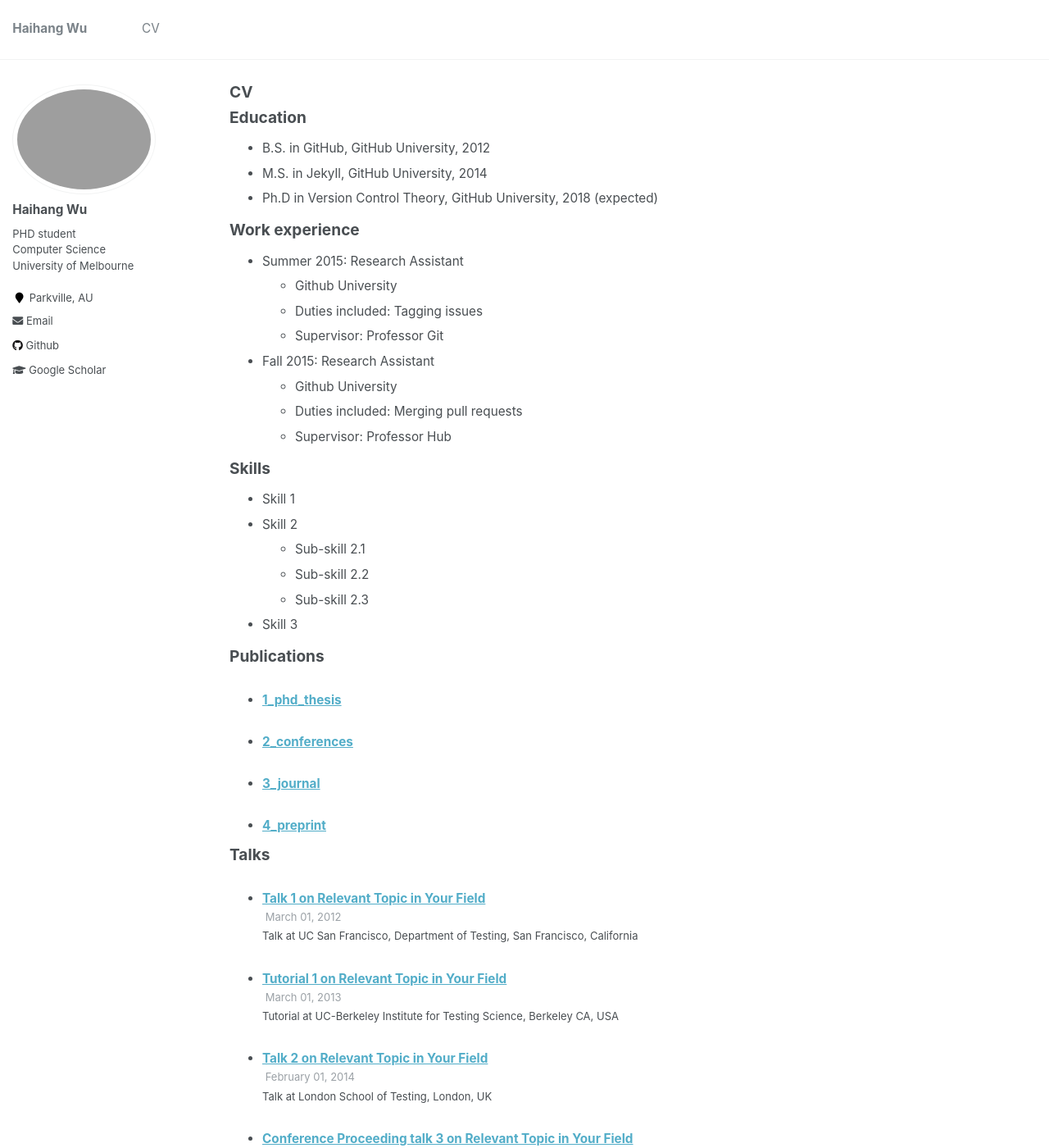
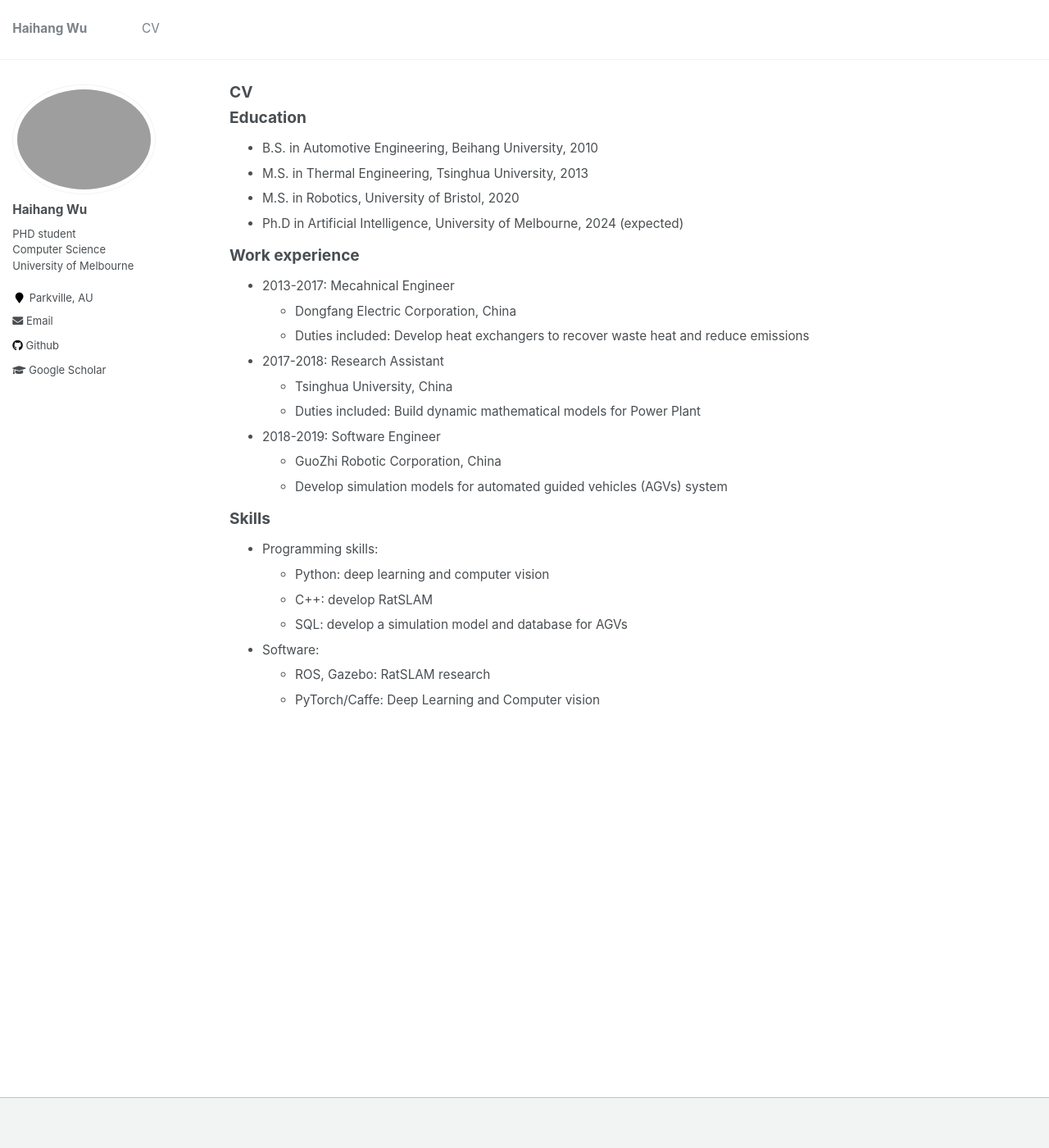
Before and after one commit to HaihangWu/HaihangWu.github.io, a Jekyll site: the page built from _pages/cv.md, in a window 1280 px wide and 1400 px high. Shown: the whole window at 82% size. Built offline with Jekyll 4.4.1, drawn with Linux system fonts in a browser that asks for light colours; some of the changed text lies outside the part shown.

Commit message:
Update cv.md

```diff
--- a/_pages/cv.md
+++ b/_pages/cv.md
@@ -11,31 +11,36 @@ redirect_from:
 
 Education
 ======
-* B.S. in GitHub, GitHub University, 2012
-* M.S. in Jekyll, GitHub University, 2014
-* Ph.D in Version Control Theory, GitHub University, 2018 (expected)
+* B.S. in Automotive Engineering, Beihang University, 2010
+* M.S. in Thermal Engineering, Tsinghua University, 2013
+* M.S. in Robotics, University of Bristol, 2020
+* Ph.D in Artificial Intelligence, University of Melbourne, 2024 (expected)
 
 Work experience
 ======
-* Summer 2015: Research Assistant
-  * Github University
-  * Duties included: Tagging issues
-  * Supervisor: Professor Git
+* 2013-2017: Mecahnical Engineer
+  * Dongfang Electric Corporation, China
+  * Duties included: Develop heat exchangers to recover waste heat and reduce emissions
 
-* Fall 2015: Research Assistant
-  * Github University
-  * Duties included: Merging pull requests
-  * Supervisor: Professor Hub
+* 2017-2018: Research Assistant
+  * Tsinghua University, China
+  * Duties included: Build dynamic mathematical models for Power Plant
+
+* 2018-2019: Software Engineer
+  * GuoZhi Robotic Corporation, China
+  * Develop simulation models for automated guided vehicles (AGVs) system
 
 Skills
 ======
-* Skill 1
-* Skill 2
-  * Sub-skill 2.1
-  * Sub-skill 2.2
-  * Sub-skill 2.3
-* Skill 3
+* Programming skills:
+  * Python: deep learning and computer vision
+  * C++: develop RatSLAM
+  * SQL: develop a simulation model and database for AGVs
+* Software:
+  * ROS, Gazebo: RatSLAM research
+  * PyTorch/Caffe: Deep Learning and Computer vision
 
+<!---
 Publications
 ======
   <ul>{% for post in site.publications %}
@@ -57,3 +62,4 @@ Teaching
 Service and leadership
 ======
 * Currently signed in to 43 different slack teams
+-->
```
